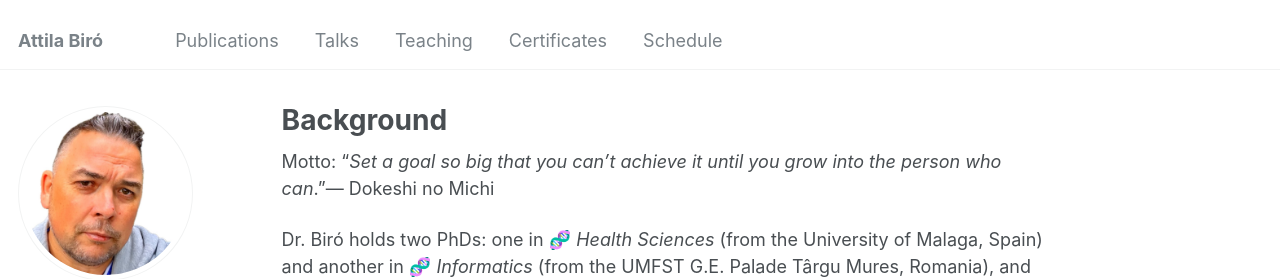
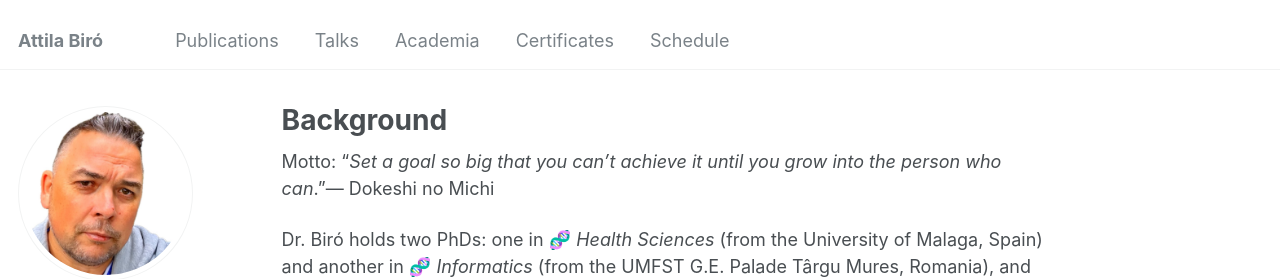
Before and after one commit to biroka/biroka.github.io, a Jekyll site: the page built from _pages/about.md, in a window 1280 px wide. Shown: the top 279 px of the page. Built offline with Jekyll 4.4.1, drawn with Linux system fonts in a browser that asks for light colours; some web fonts are replaced.

Commit message:
Replace 'Teaching' with 'Academia' in navigation

```diff
--- a/_data/navigation.yml
+++ b/_data/navigation.yml
@@ -11,8 +11,8 @@ main:
   - title: "Talks"
     url: /talks/
 
-  - title: "Teaching"
-    url: /teaching/
+  - title: "Academia"
+    url: /academia/
 
   #- title: "Projects"
   #  url: /projects/
```
